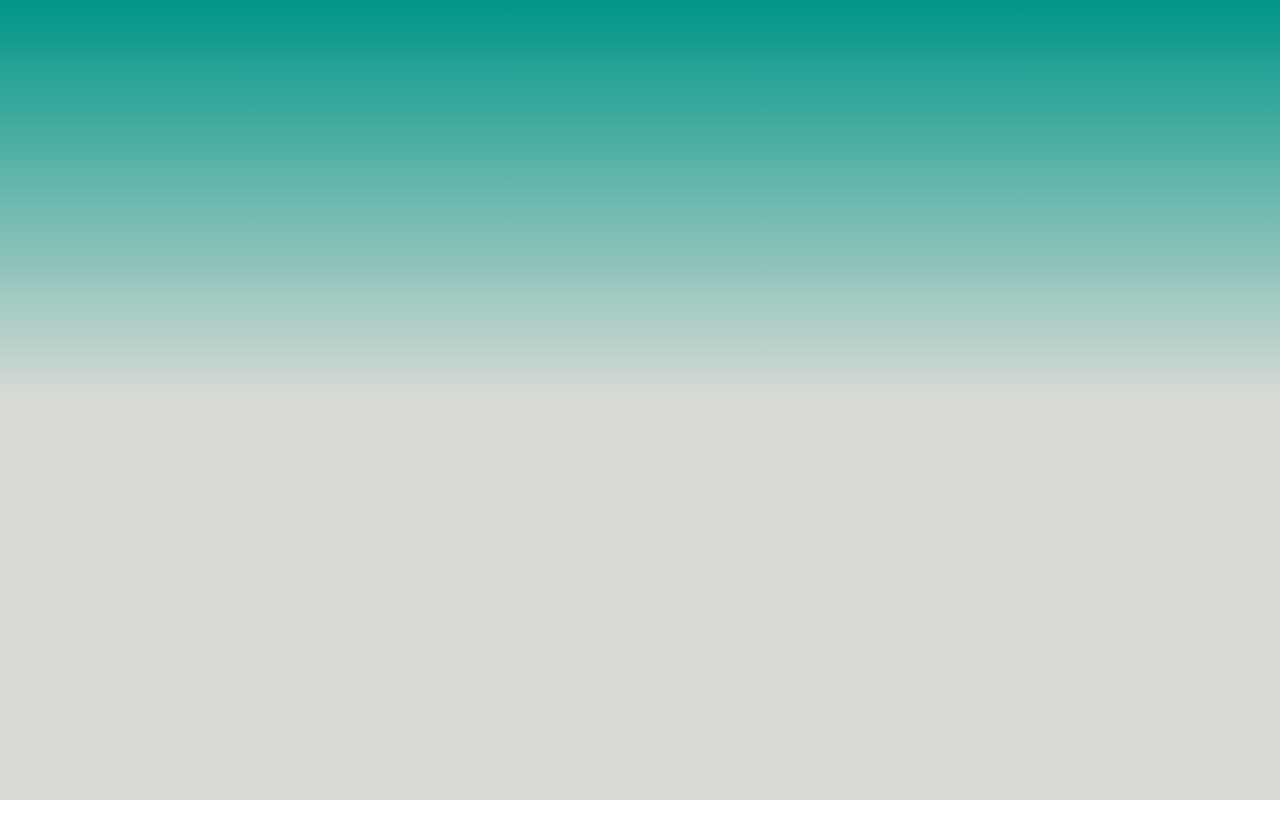
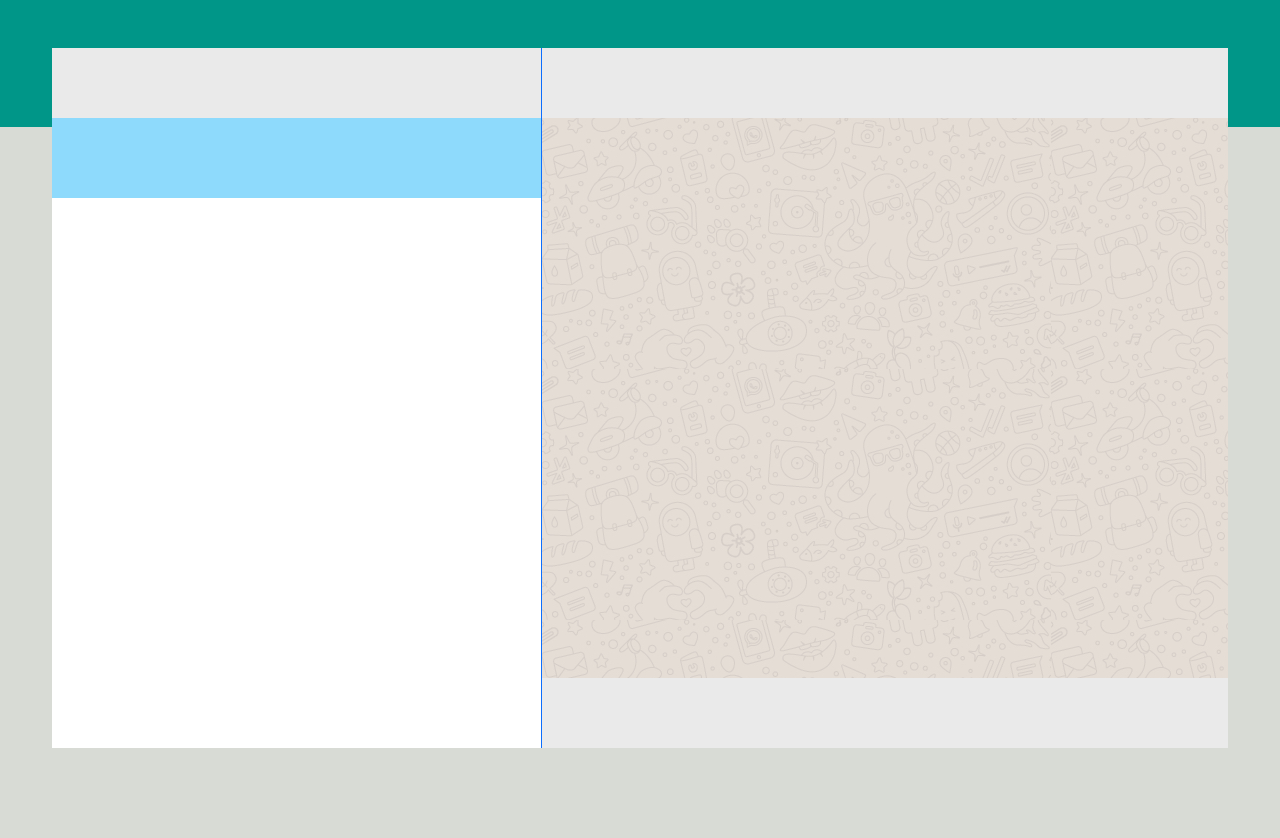
Before and after one commit to MarcoCalabretta1988/vue-boolzapp, a plain HTML site: page index.html in a window 1280 px wide. Before the commit the page ends 800 px from the top, so only its background shows below. Drawn offline with nearby package versions, Linux system fonts and the light colour scheme.

Commit message:
First layout

```diff
--- a/css/style.css
+++ b/css/style.css
@@ -4,6 +4,17 @@
     margin: 0;
     padding: 0;
     box-sizing: border-box;
+}
+
+/* ROOT */
+
+:root{
+
+    --green:#009688;
+    --grey:#D8DBD5;
+    --light-blue:#8EDAFC;
+    --light-grey:#EAEAEA;
+
 }
 
 /* UTILITIES */
@@ -17,6 +28,38 @@
 
 body{
     font-family: sans-serif;
-    background-image: linear-gradient(#009688, #D8DBD5,#D8DBD5);
+    background-image: linear-gradient(var(--green) 15%, var(--grey) 15%);
     height: 100vh;
 }
+
+/* MAIN */
+
+#board{
+    height:700px;
+    background-color: white;
+}
+
+.menu-bar{
+   height: 70px;
+   background-color: var(--light-grey);
+   position: sticky;
+}
+
+/*  USER NAVBAR SECTION */
+
+
+#active-notice{
+   height: 80px;
+   background-color: var(--light-blue);
+}
+
+#contact-chat-prew{
+    height: 550px;
+}
+
+/* CHAT SECTION */
+
+#chat-board{
+    background-image: url(../img/mine.jpg);
+    height: 560px;
+}
--- a/index.html
+++ b/index.html
@@ -24,7 +24,31 @@
     <script defer src="js/script.js"></script>
 </head>
 <body>
+ <main>
+     <div class="container">
 
+        <!-- Board -->
+        <div class="container my-5" id="board" >
+            <div class="row h-100">
 
+                    <!-- Left side User navbar section -->
+                <section class="col px-0 border-end border-primary" id="user-navbar">
+                    <header id="user-menu-header" class="menu-bar"></header>
+                    <div id="active-notice"></div>
+                    <div id="contact-chat-prew" class="overflow-auto"></div>
+                </section>
+
+                   <!-- Right side Chat section-->
+                <section class="col-7 bg-danger px-0" id="chat">
+                   <header id="chat-header" class="menu-bar"></header>
+                   <div id="chat-board" class="overflow-auto"></div>
+                   <footer id="chat-footer" class="menu-bar"></footer>
+                </section>
+
+            </div>
+         </div>
+
+     </div>
+ </main>
 </body>
 </html>
```
Also changed, not shown: img/avatar_1.jpg (added), img/avatar_2.jpg (added), img/avatar_3.jpg (added), img/avatar_4.jpg (added), img/avatar_5.jpg (added), img/avatar_6.jpg (added), img/avatar_7.jpg (added), img/avatar_8.jpg (added), img/avatar_io.jpg (added), img/mine.jpg (added).
